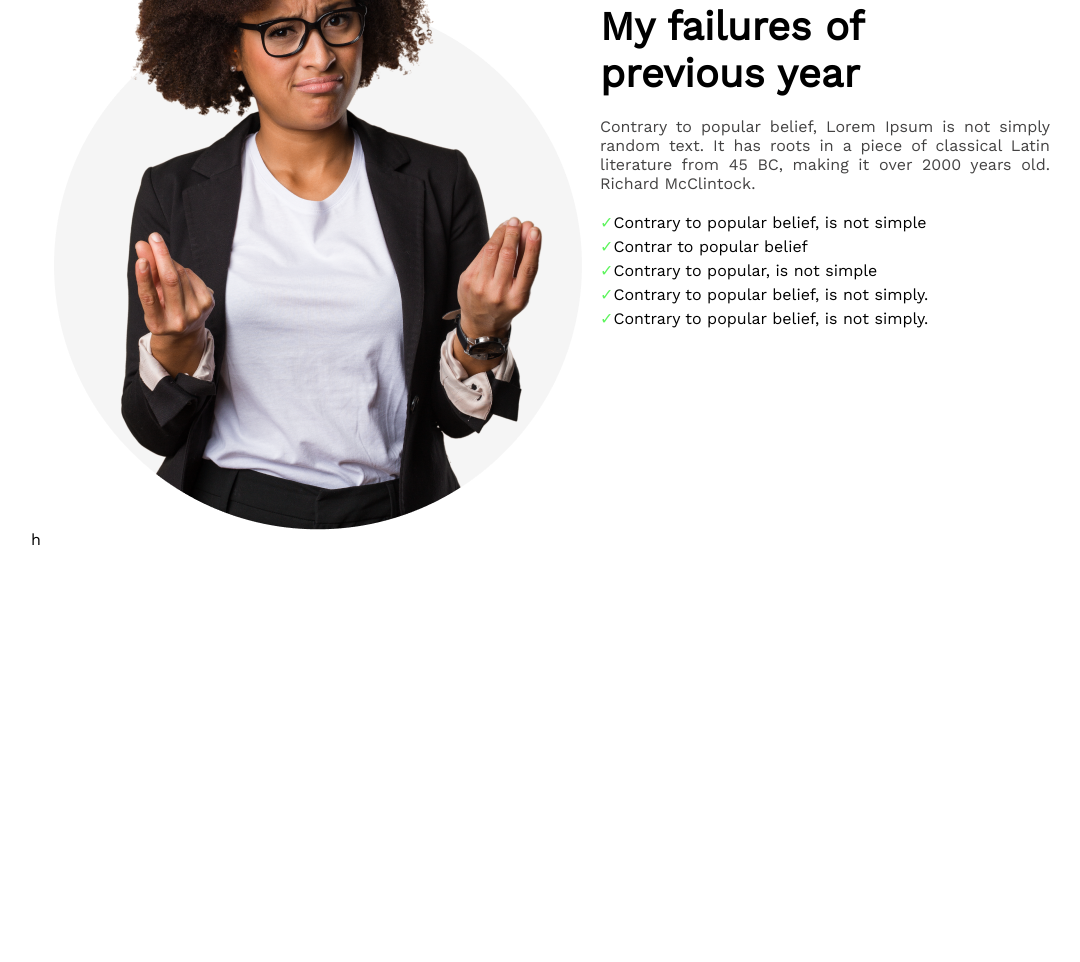
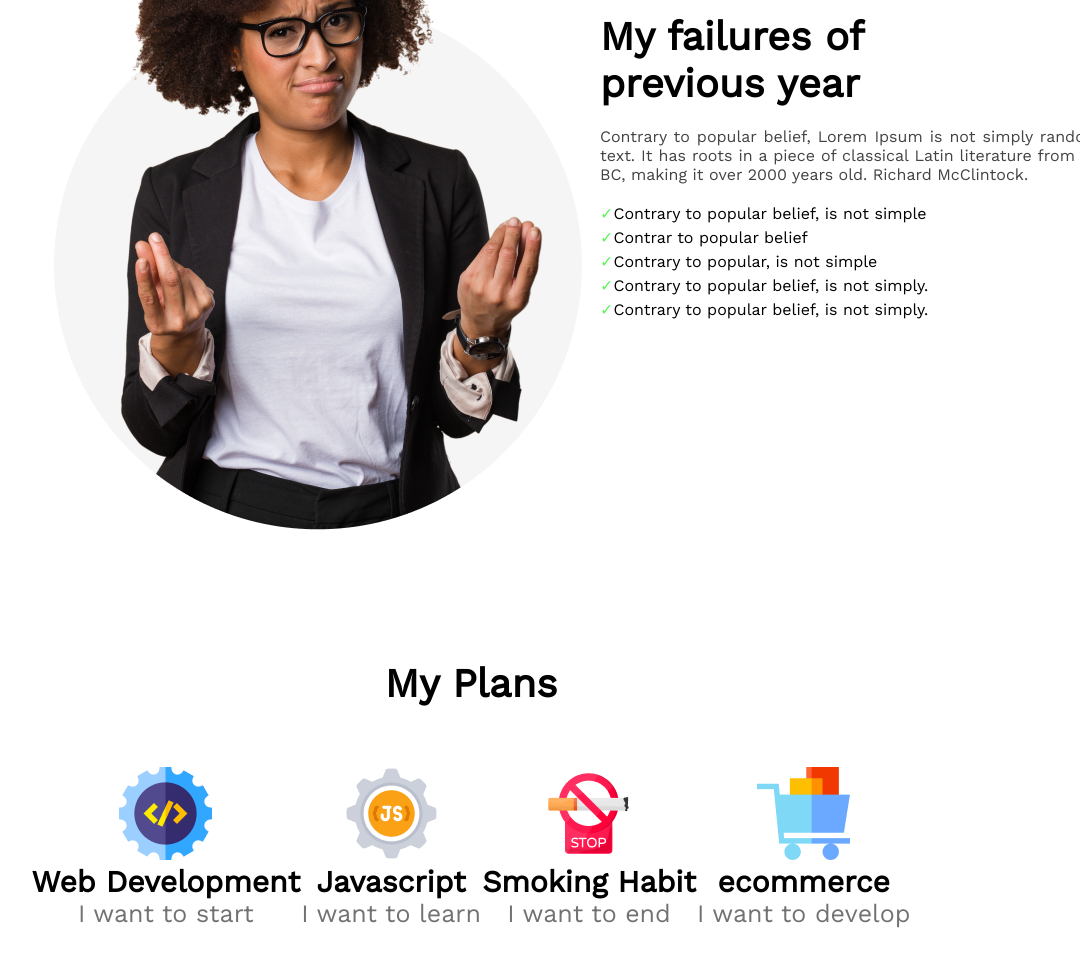
Before and after one commit to minhajul9/new-yeal-new-me, a plain HTML site: page index.html in a window 1280 px wide. Shown: the part 1136-2098 px from the top of the page, without its empty margins (169-1249 px from the left). Before the commit the page ends 1815 px from the top, so only its background shows below. Drawn offline with nearby package versions, Linux system fonts and the light colour scheme.

Commit message:
plans added

```diff
--- a/index.html
+++ b/index.html
@@ -21,7 +21,7 @@
         <section class="failure">
             <img src="images/person.png" alt="">
             <div class="failure-points">
-                <h3 class="title">My failures of previous year</h3>
+                <h3 class="failure-title">My failures of previous year</h3>
                 <p class="failure-description">Contrary to popular belief, Lorem Ipsum is not simply random text. It has roots in a piece of classical Latin literature from 45 BC, making it over 2000 years old. Richard McClintock.</p>
                     <li>Contrary to popular belief, is not simple</li>
                     <li>Contrar to popular belief</li>
@@ -32,8 +32,29 @@
         </section>
 
         <section class="my-plans">
-            h
-
+            <h3 class="section-title">My Plans</h3>
+            <div class="plans-card">
+                <div class="cards">
+                    <img src="images/icons/web.png" alt="">
+                    <h4>Web Development</h4>
+                    <p>I want to start</p>
+                </div>
+                <div class="cards">
+                    <img src="images/icons/js.png" alt="">
+                    <h4>Javascript</h4>
+                    <p>I want to learn</p>
+                </div>
+                <div class="cards">
+                    <img src="images/icons/smoke.png" alt="">
+                    <h4>Smoking Habit</h4>
+                    <p>I want to end</p>
+                </div>
+                <div class="cards">
+                    <img src="images/icons/ecom.png" alt="">
+                    <h4>ecommerce</h4>
+                    <p>I want to develop</p>
+                </div>
+            </div>
         </section>
     </main>
 
--- a/style.css
+++ b/style.css
@@ -4,11 +4,12 @@
     font-family: 'Work Sans', sans-serif;
 }
 
-.title {
+section{
+    margin-top: 130px;
+}
+.section-title{
     font-weight: 800;
     font-size: 40px;
-    width: 300px;
-    margin-bottom: 20px;
 }
 
 /* Header part styles */
@@ -61,18 +62,22 @@
         align-items: center;
     }
 
+    .failure-title {
+        font-weight: 800;
+        font-size: 40px;
+        width: 300px;
+        margin-bottom: 20px;
+    }
     .failure-points {
         width: 500px;
         text-align: left;
     }
 
-
-
     .failure-description{
         color: #444343;
         text-align: justify;
         margin-bottom: 20px;
-        width: 450px;
+        width: 500px;
     }
     li{
         list-style: none;
@@ -83,4 +88,27 @@
         color: rgb(94, 244, 94);
     }
 
+    /* My plans part */
+    .my-plans{
+        text-align: center;
+    }
+
+    .plans-card{
+        margin-top: 60px;
+        display: flex;
+        justify-content: space-around;
+    }
+
+    .cards h4{
+        font-weight: 800;
+        font-size: 30px;
+    }
+
+    .cards p{
+        color: #737272;
+        font-weight: 500;
+        font-size: 25px;
+    }
+
+
 /* Footer part Styles */
```
